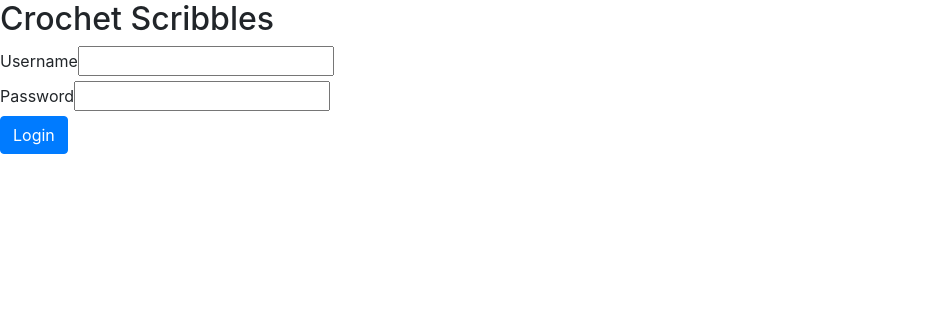
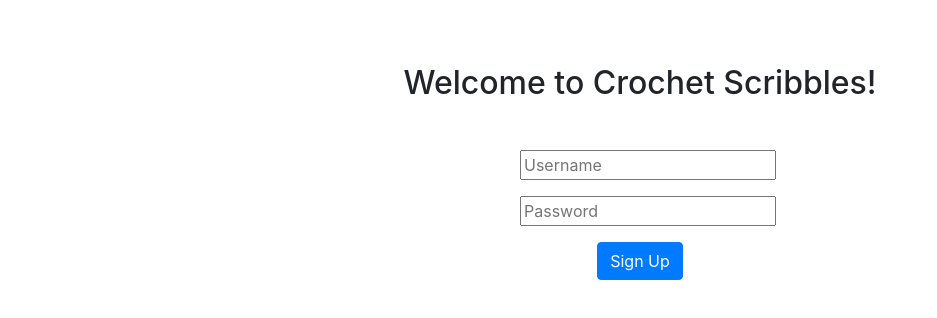
Before and after one commit to sbilenkin/crochet-diagrams, a React (Vite) app in the folder frontend/: page /signup in a window 1280 px wide. Before the commit this address led to /login. Shown: the top 318 px of the page, without its empty margins (0-937 px from the left). Built offline with nearby package versions, Linux system fonts and the light colour scheme.

Commit message:
add user page

```diff
--- a/frontend/package.json
+++ b/frontend/package.json
@@ -12,7 +12,8 @@
   "dependencies": {
     "react": "^19.1.1",
     "react-dom": "^19.1.1",
-    "react-router-dom": "^7.8.2"
+    "react-router-dom": "^7.8.2",
+    "react-toastify": "^11.0.5"
   },
   "devDependencies": {
     "@eslint/js": "^9.33.0",
--- a/frontend/src/App.jsx
+++ b/frontend/src/App.jsx
@@ -4,6 +4,7 @@ import './index.css'
 import 'bootstrap/dist/css/bootstrap.css';
 import Home from './Home'
 import Login from './Login'
+import Signup from './Signup'
 
 function App() {
   const [loggedIn, setLoggedIn] = useState(sessionStorage.getItem('loggedIn') === 'true')
@@ -17,6 +18,7 @@ function App() {
           setLoggedIn(true);
           setUsername(sessionStorage.getItem('username') || '');
         }} />} />
+        <Route path="/signup" element={<Signup />} />
         <Route path="*" element={<Navigate to="/" replace />} />
       </Routes>
     </BrowserRouter>
--- a/frontend/src/Login.jsx
+++ b/frontend/src/Login.jsx
@@ -30,7 +30,7 @@ function Login({ onLogin }) {
 
   return (
     <div className="Login">
-      <h2>Crochet Scribbles</h2>
+      <h2 className="login-welcome">Crochet Scribbles</h2>
       <form className="login-form" onSubmit={handleSubmit}>
         <div>
           <label htmlFor="username">Username </label>
@@ -44,6 +44,8 @@ function Login({ onLogin }) {
           <button className="btn btn-primary" type="submit">Login</button>
         </div>
       </form>
+      {message && <div className="login-error">{message}</div>}
+      <button className="btn btn-primary" onClick={() => navigate('/signup')}>Sign Up</button>
     </div>
   )
 }
--- /dev/null
+++ b/frontend/src/Signup.jsx
@@ -0,0 +1,47 @@
+import { toast, ToastContainer } from 'react-toastify';
+import { useNavigate } from 'react-router-dom';
+import 'react-toastify/dist/ReactToastify.css';
+import './index.css';
+import 'bootstrap/dist/css/bootstrap.css';
+
+function Signup() {
+  const navigate = useNavigate();
+
+  const handleSubmit = async (event) => {
+    event.preventDefault();
+    const formData = new FormData(event.target);
+    const response = await fetch('http://localhost:8000/signup', {
+      method: 'POST',
+      body: formData,
+    });
+    const data = await response.json();
+    if (response.ok) {
+      toast.success('Sign up successful! You can now log in.');
+      setTimeout(() => {
+        navigate('/login'); // Redirect to login page after 2 seconds
+      }, 2000);
+    } else {
+      toast.error(data.detail || 'Sign up failed');
+    }
+  };
+
+  return (
+    <div className="SignUp Login">
+      <h2 className="signup-welcome login-welcome">Welcome to Crochet Scribbles!</h2>
+      <form className="login-form" onSubmit={handleSubmit}>
+        <div>
+          <input type="text" name="username" placeholder="Username" required />
+        </div>
+        <div>
+          <input type="password" name="password" placeholder="Password" required />
+        </div>
+        <div>
+          <button className="btn btn-primary" type="submit">Sign Up</button>
+        </div>
+      </form>
+      <ToastContainer />
+    </div>
+  )
+}
+
+export default Signup
--- a/frontend/src/index.css
+++ b/frontend/src/index.css
@@ -1,3 +1,28 @@
-h1 {
-  color: red;
+.Login {
+  display: flex;
+  flex-direction: column;
+  gap: 1rem;
+  align-items: center;
+  min-height: 100vh;
 }
+
+.login-form button {
+  margin-left: auto;
+  margin-right: auto;
+  display: block;
+}
+
+.login-form {
+  display: flex;
+  flex-direction: column;
+  gap: 1rem;
+}
+
+.login-form input {
+  margin-left: 1rem;
+}
+
+.login-welcome {
+  margin-top: 4rem;
+  margin-bottom: 2rem;
+}
```
Also changed, not shown: 2 other files (tests, documents, lock files or other folders).
